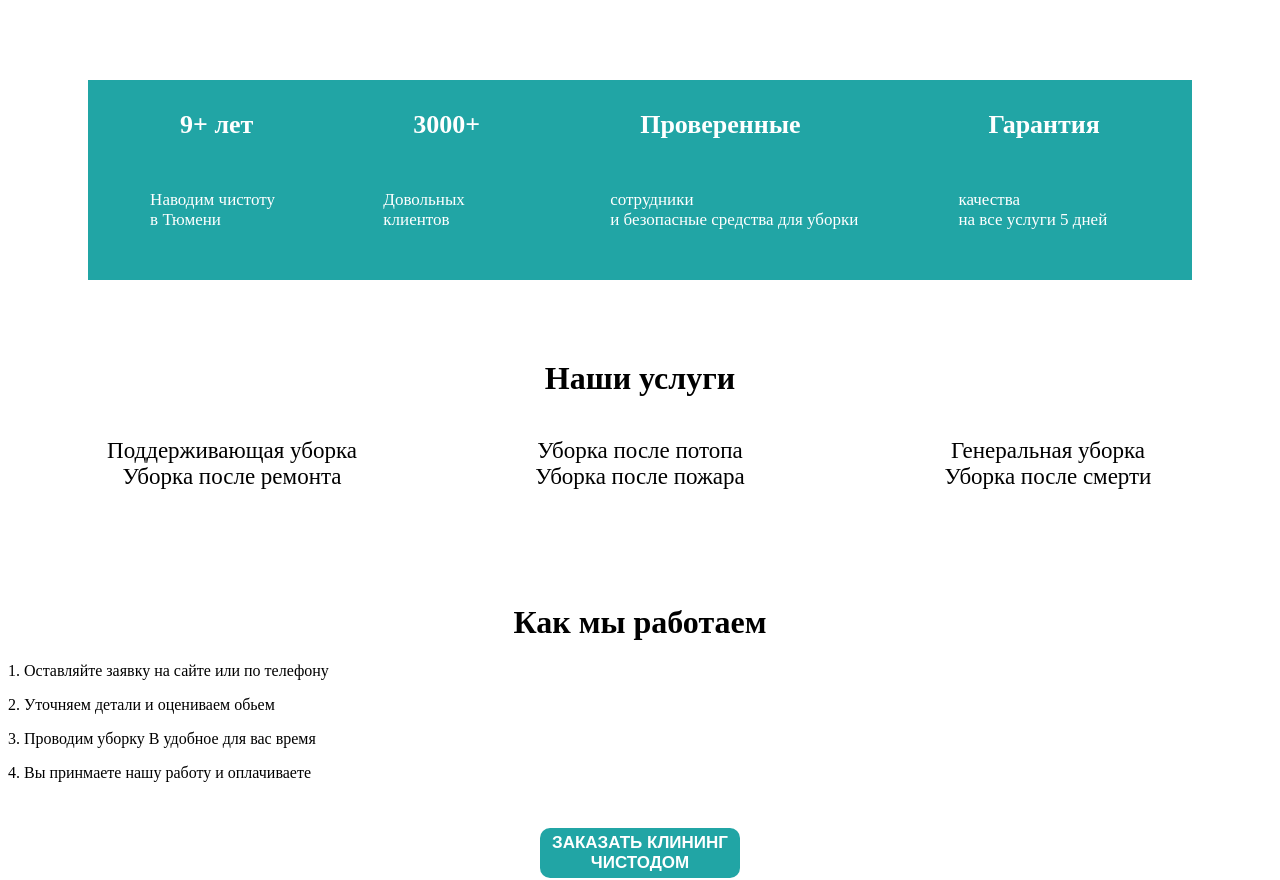
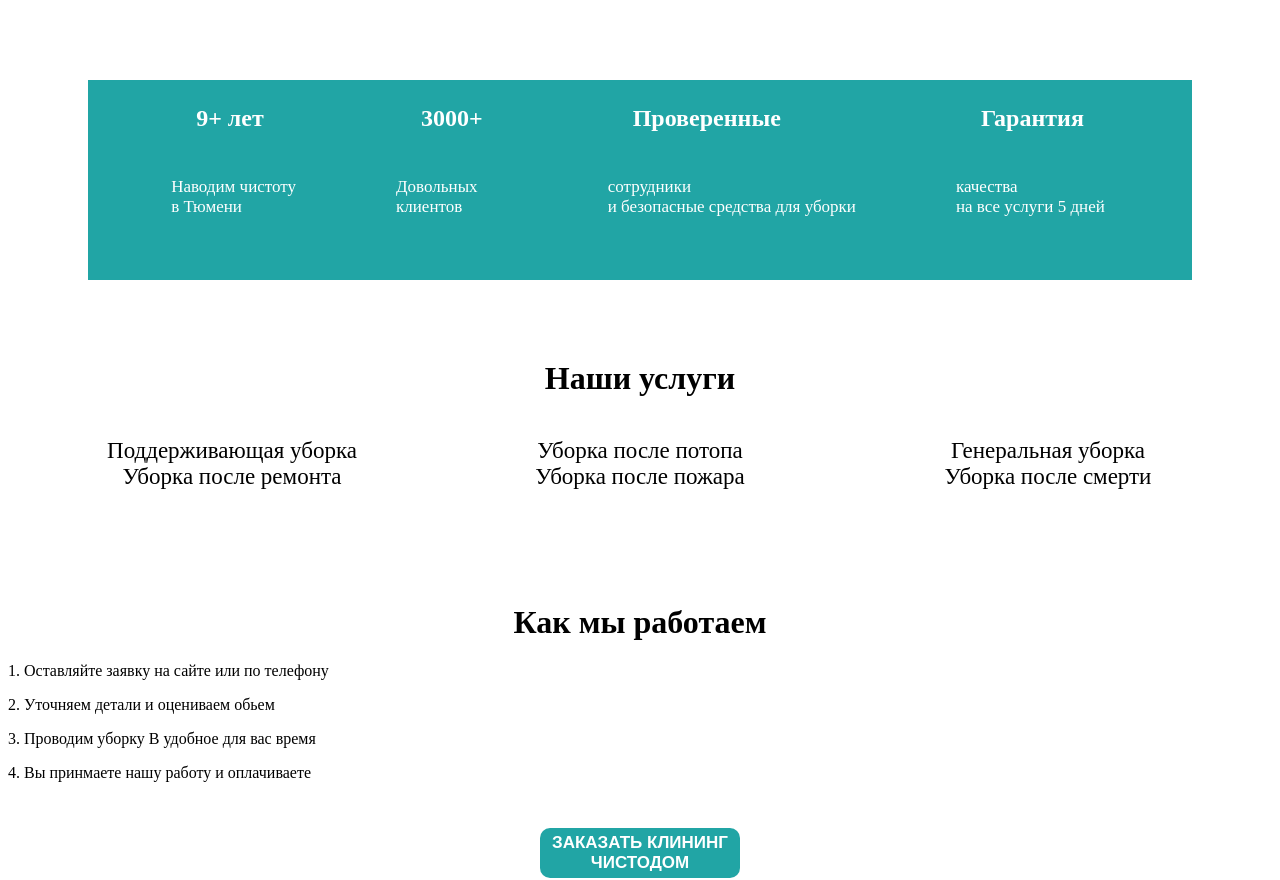
Before and after one commit to liliksw/college-site-artem-lila, a plain HTML site: page index.html in a window 1280 px wide. Shown: the part 966-1846 px from the top of the page. Drawn offline with Linux system fonts and the light colour scheme.

Commit message:
Обновление размера текста, внутреннего отступа и font-weight в блоке benefit-title

```diff
--- a/style.css
+++ b/style.css
@@ -62,10 +62,10 @@ nav{
 }
 
 .benefit-title {
-    padding: 30px;
-    font-weight: 700;
+    padding: 25px;
+    font-weight: 699;
     margin: 0;
-    font-size: 26px;
+    font-size: 24px;
     color: white;
 }
 
```
